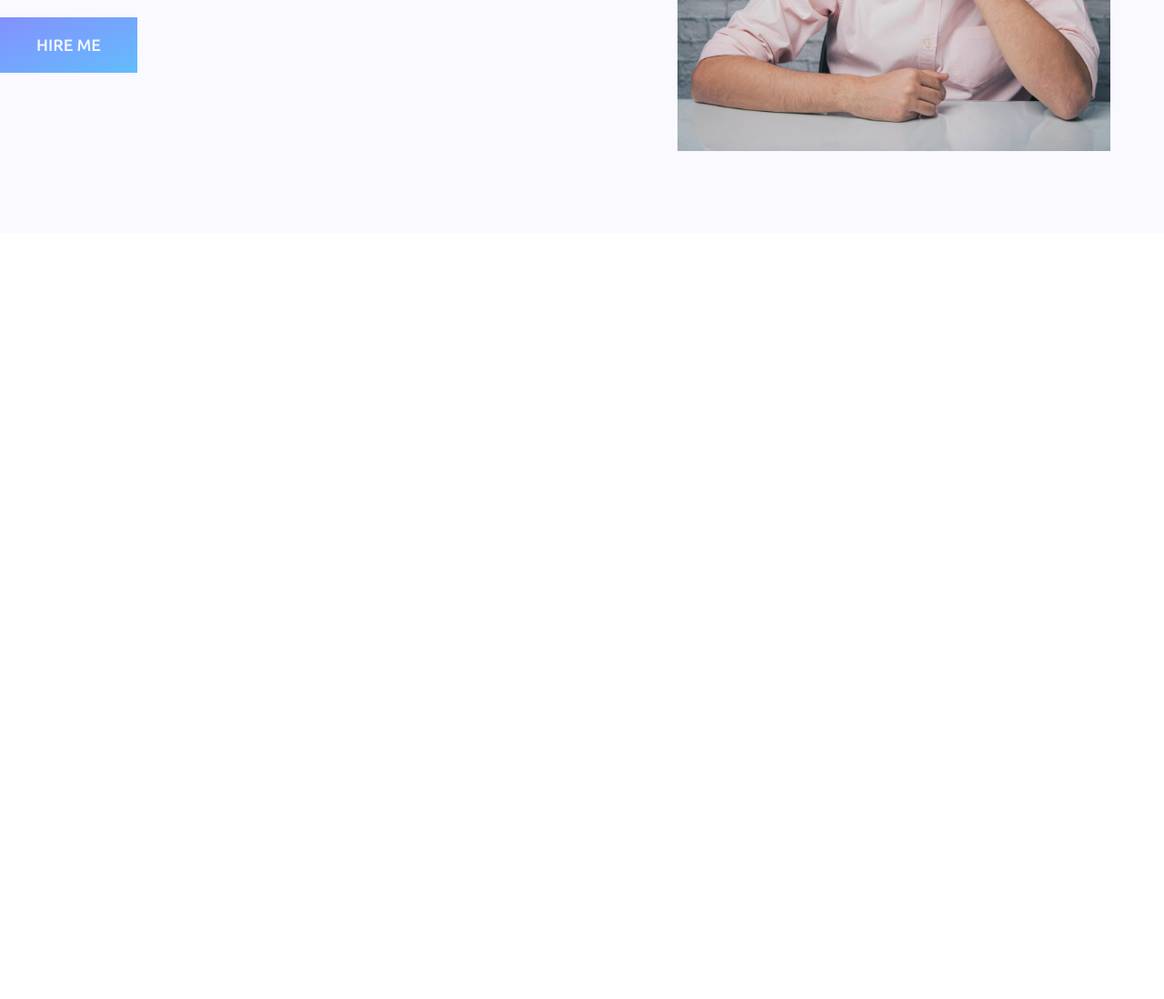
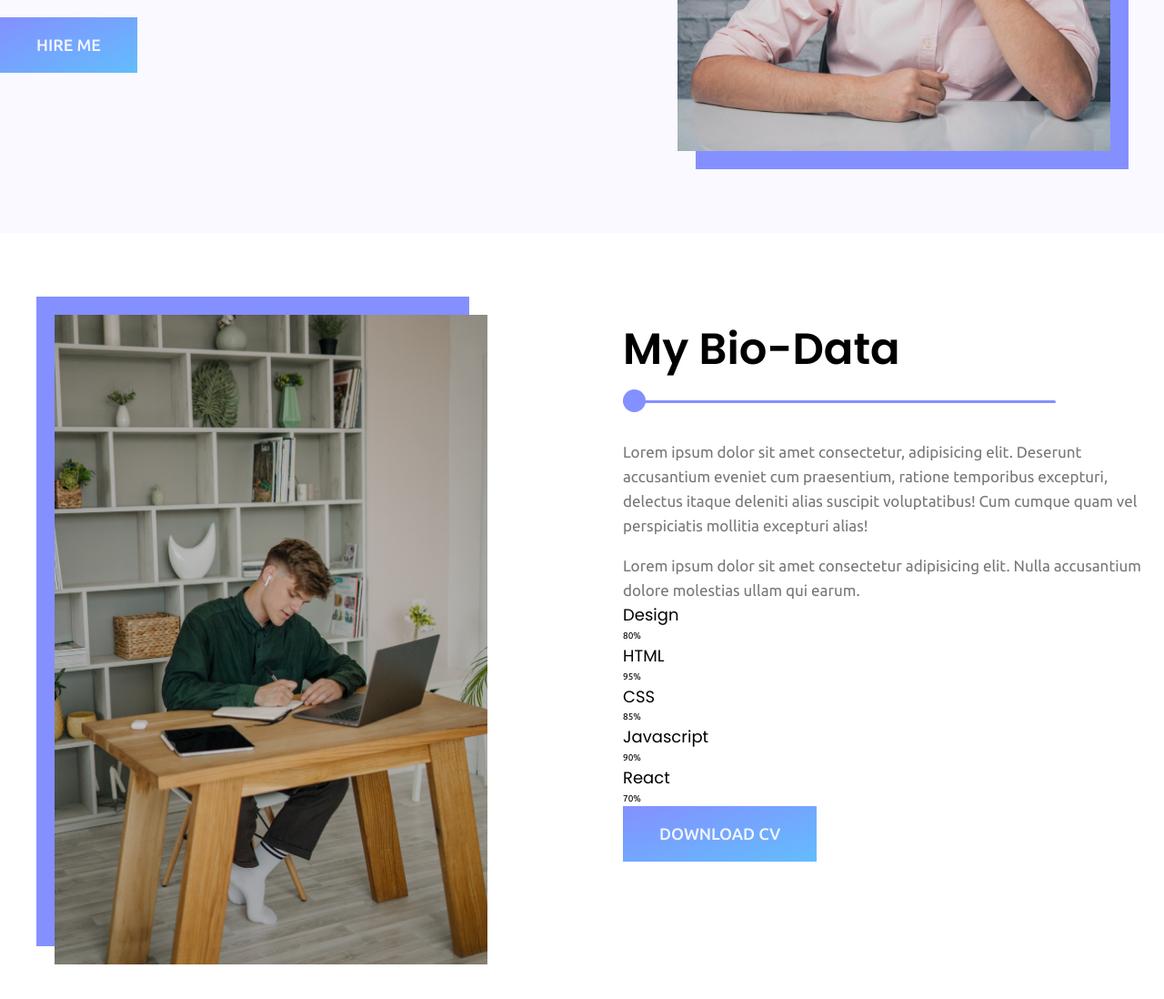
Before and after one commit to Saurav-98/Professional_Portfolio_2023, a website built with Vite: page index.html in a window 1280 px wide. Shown: the part 500-1598 px from the top of the page at 91% size. Before the commit the page ends 800 px from the top, so only its background shows below. Built offline with nearby package versions, Linux system fonts and the light colour scheme.

Commit message:
working continue on Bio Data

```diff
--- /dev/null
+++ b/css/sections/bio.css
@@ -0,0 +1,9 @@
+.bio-image {
+  display: grid;
+  place-items: center;
+}
+
+.bio-image img {
+  max-width: 80%;
+  box-shadow: -2rem -2rem 0 0 var(--clr-helper);
+}
--- a/css/sections/header.css
+++ b/css/sections/header.css
@@ -26,8 +26,25 @@
   color: var(--clr-black);
   /* font-family: "Kanit", sans-serif; */
   transition: all 0.4s linear;
+  padding-bottom: 0.5rem;
+  position: relative;
 }
 
 .navbar-link:is(:hover, :focus-visible, :active) {
   color: var(--clr-helper);
 }
+.navbar-link:is(:link, :visited)::after {
+  content: "";
+  position: absolute;
+  width: 0%;
+  height: 3px;
+  background: var(--clr-helper);
+  bottom: 0;
+  left: 0;
+  opacity: 0;
+  transition: all 0.8s ease;
+}
+.navbar-link:is(:hover, :focus-visible, :active)::after {
+  opacity: 1;
+  width: 100%;
+}
--- a/css/sections/hero.css
+++ b/css/sections/hero.css
@@ -18,6 +18,7 @@
 .hero-image {
   max-width: 80%;
   object-fit: contain;
+  box-shadow: 2rem 2rem 0 0 var(--clr-helper);
 }
 
 .hero-heading {
--- a/css/sections/reusable.css
+++ b/css/sections/reusable.css
@@ -44,3 +44,33 @@
   box-shadow: var(--shadowSupport-2);
   transform: translateY(-0.2rem);
 }
+
+.heading-secondary {
+  text-transform: capitalize;
+  font-size: 4.8rem;
+  font-weight: 600;
+  margin-bottom: 6rem;
+  position: relative;
+}
+
+.heading-secondary::before {
+  content: "";
+  position: absolute;
+  width: 80%;
+  height: 3px;
+  background-color: var(--clr-helper);
+  bottom: -2rem;
+  left: 0;
+  border-radius: 100px;
+}
+.heading-secondary::after {
+  content: "";
+  position: absolute;
+  width: 2.5rem;
+  height: 2.5rem;
+  border-radius: 50%;
+  bottom: -2rem;
+  transform: translateY(40%);
+  left: 0;
+  background-color: var(--clr-helper);
+}
--- a/css/styles.css
+++ b/css/styles.css
@@ -9,3 +9,4 @@ font-family: 'Ubuntu', sans-serif; */
 @import url(./sections/variables.css);
 @import url(./sections/header.css);
 @import url(./sections/hero.css);
+@import url(./sections/bio.css);
--- a/index.html
+++ b/index.html
@@ -49,6 +49,69 @@
           </div>
         </div>
       </section>
+      <!----------------------------
+         Bio-Data Section Start
+      ---------------------------->
+      <section class="section section-bio">
+        <div class="container grid grid-2-col">
+          <div class="bio-image">
+            <img src="./assets/biodata.jpg" alt="my bio data" />
+          </div>
+
+          <!-- Bio Right Side -->
+          <div class="bio-data">
+            <h2 class="heading-secondary">my bio-data</h2>
+            <p>
+              Lorem ipsum dolor sit amet consectetur, adipisicing elit. Deserunt
+              accusantium eveniet cum praesentium, ratione temporibus excepturi,
+              delectus itaque deleniti alias suscipit voluptatibus! Cum cumque
+              quam vel perspiciatis mollitia excepturi alias!
+            </p>
+            <br />
+            <p>
+              Lorem ipsum dolor sit amet consectetur adipisicing elit. Nulla
+              accusantium dolore molestias ullam qui earum.
+            </p>
+
+            <div class="bio-data-stats">
+              <div class="bio-stats">
+                <h3>Design</h3>
+                <div class="bio-progress-bar bio-progress-1">
+                  <span>80%</span>
+                </div>
+              </div>
+              <div class="bio-stats">
+                <h3>HTML</h3>
+                <div class="bio-progress-bar bio-progress-2">
+                  <span>95%</span>
+                </div>
+              </div>
+              <div class="bio-stats">
+                <h3>CSS</h3>
+                <div class="bio-progress-bar bio-progress-3">
+                  <span>85%</span>
+                </div>
+              </div>
+              <div class="bio-stats">
+                <h3>Javascript</h3>
+                <div class="bio-progress-bar bio-progress-4">
+                  <span>90%</span>
+                </div>
+              </div>
+              <div class="bio-stats">
+                <h3>React</h3>
+                <div class="bio-progress-bar bio-progress-5">
+                  <span>70%</span>
+                </div>
+              </div>
+
+              <div class="bio-data-btn">
+                <a href="#" class="btn btn-primary">Download CV</a>
+              </div>
+            </div>
+          </div>
+        </div>
+      </section>
     </main>
   </body>
 </html>
```
